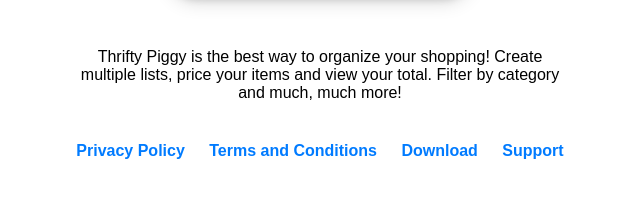
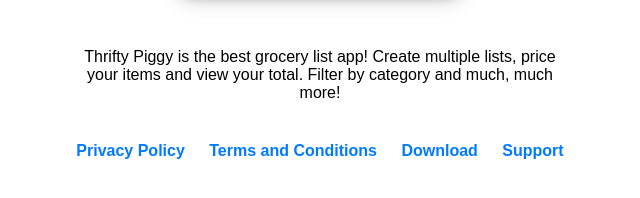
Before and after one commit to jcoder4311/groceryList, a plain HTML site: page index.html in a window 1280 px wide. Shown: the part 464-662 px from the top of the page, without its empty margins (320-960 px from the left). Drawn offline with Linux system fonts and the light colour scheme.

Commit message:
Add files via upload

```diff
--- a/index.html
+++ b/index.html
@@ -46,9 +46,8 @@
         </a>
     </div>
     <div>
-	<p class="description">Thrifty Piggy is the best way to organize your shopping!  Create multiple lists, price your items and view your total.  Filter by category and much, much more!</p>
+    <p class="description">Thrifty Piggy is the best grocery list app!  Create multiple lists, price your items and view your total.  Filter by category and much, much more!</p>
     </div>
-
     <div class="links">
         <a href="./privacy.html">Privacy Policy</a>
         <a href="./terms.html">Terms and Conditions</a>
```
